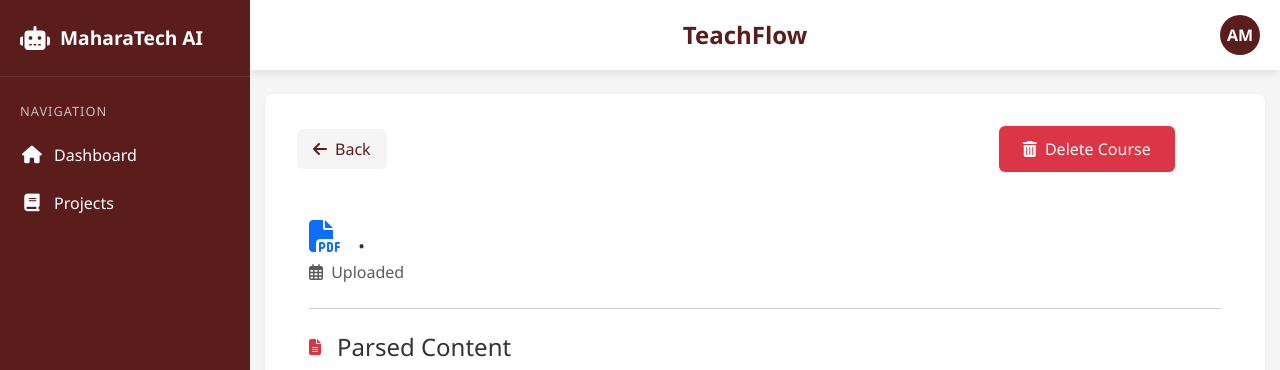
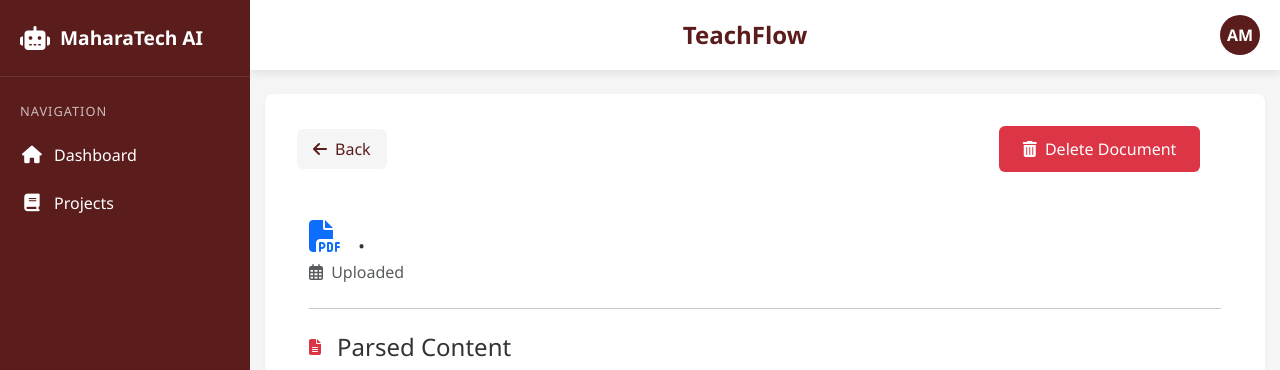
Before and after one commit to adelian14/ITI-Graduation-Project, a Flask app: template app/templates/document_dashboard.html in a window 1280 px wide. Shown: the top 370 px of the page. Run offline with Flask 3, Linux system fonts and the light colour scheme; the template is opened without the code that fills it, so the values that code supplies are empty.

Commit message:
enhancing ui

```diff
--- a/app/templates/document_dashboard.html
+++ b/app/templates/document_dashboard.html
@@ -6,7 +6,7 @@
         <i class="fas fa-arrow-left"></i> Back
     </button>
     <button class="del btn-danger-delete" data-bs-toggle="modal" data-bs-target="#deleteCourseModal">
-                <i class="fas fa-trash-alt me-1"></i> Delete Course
+                <i class="fas fa-trash-alt me-1"></i> Delete Document
             </button>
 <div class="container-fluid py-4">
     <!-- Document Header -->
```
